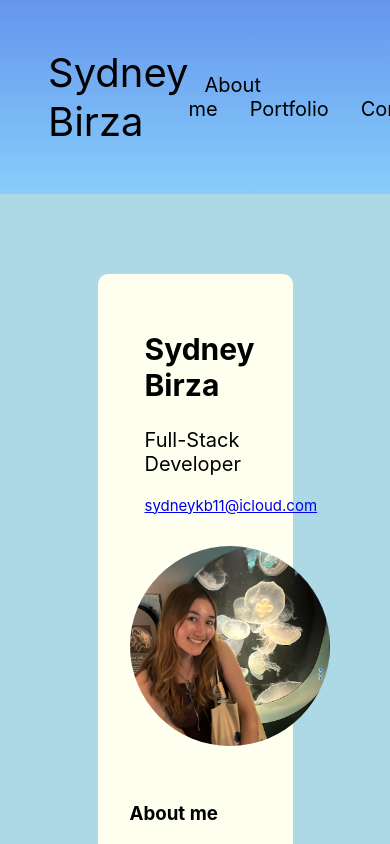
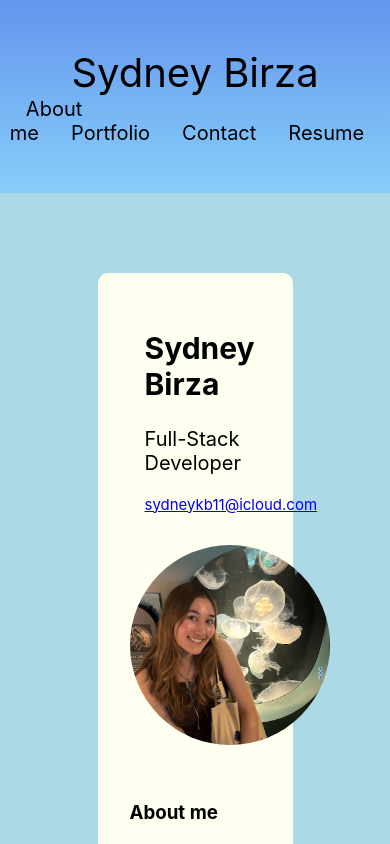
Before and after one commit to sydKB/React-Portfolio, a React (Create React App) app: page / in a window 390 px wide. Shown: the top 844 px of the page. Built offline with nearby package versions, Linux system fonts and the light colour scheme.

Commit message:
column flex

```diff
--- a/src/pages.css
+++ b/src/pages.css
@@ -37,6 +37,12 @@ nav a {
     margin: 1rem;
     text-decoration: none;
     color: black;
+}
+
+@media (max-width: 800px) {
+  .header {
+      flex-direction: column;
+  }
 }
 /*---------------------------------------------------------------------------*/
 
```
